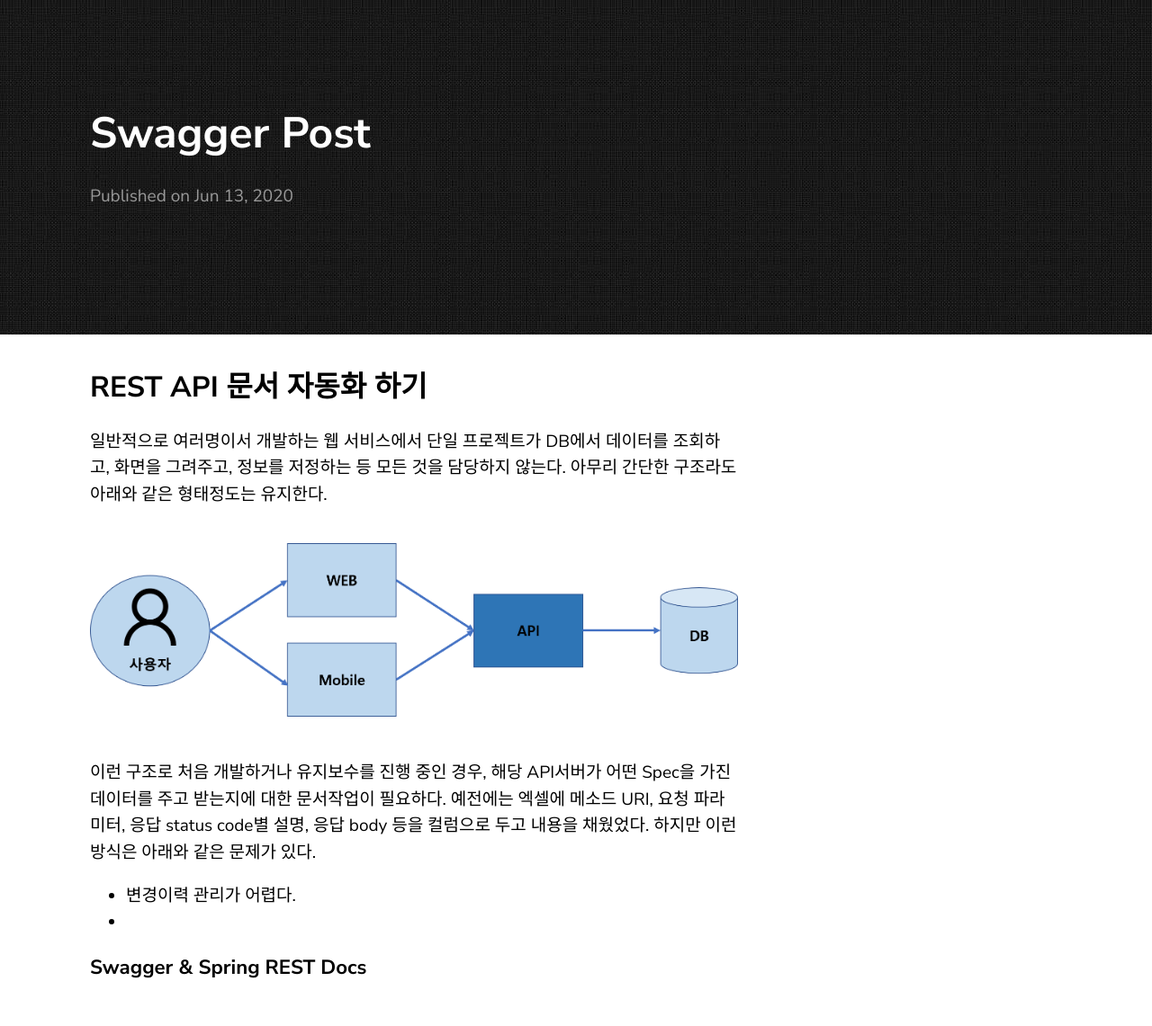
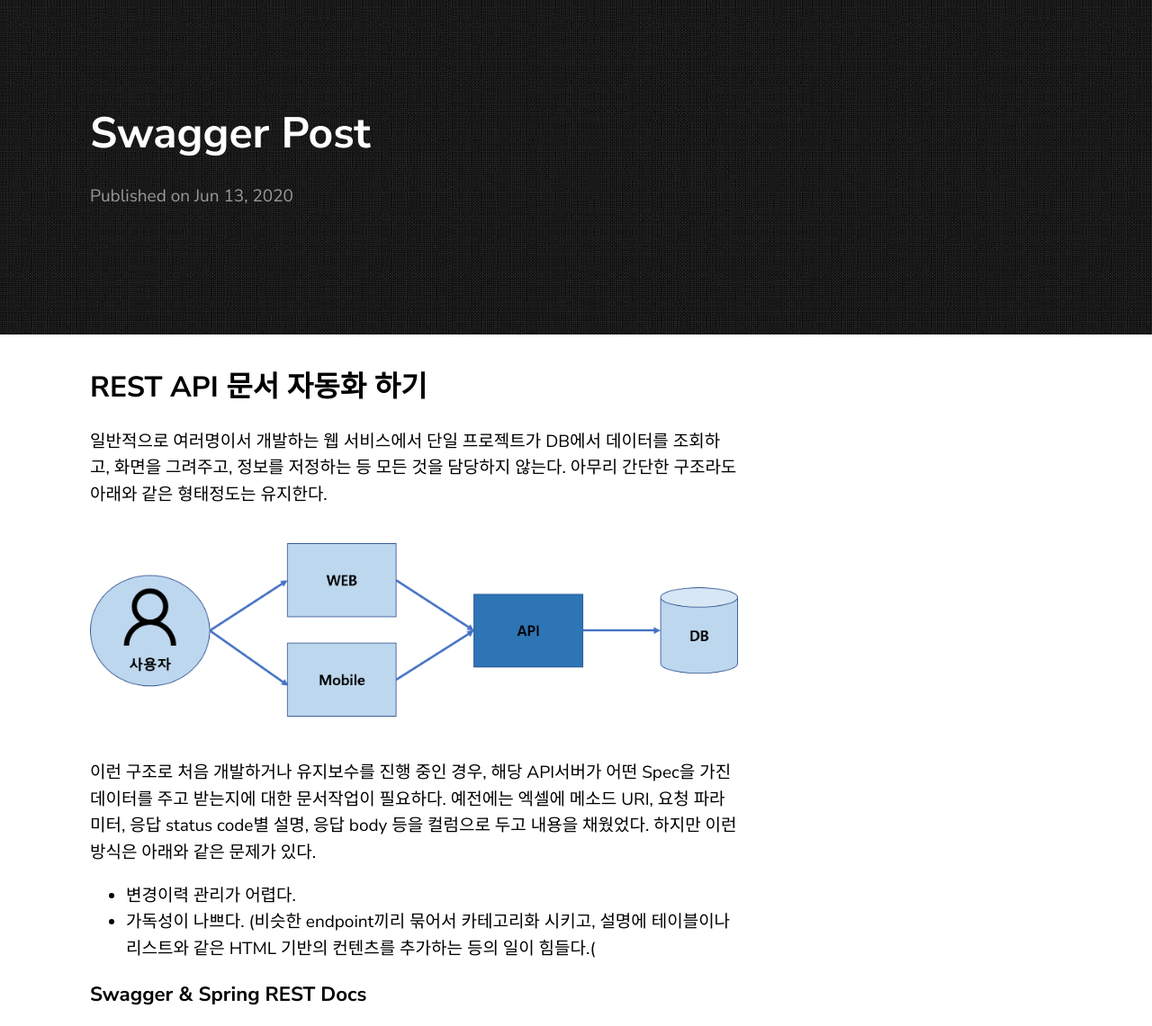
Before and after one commit to rbwls31/rbwls31.github.io, a Jekyll site: the page built from _posts/2020-06-13-swagger-post.markdown, in a window 1280 px wide. Shown: the whole page at 90% size. Built offline with Jekyll 4.4.1, drawn with Linux system fonts in a browser that asks for light colours; our own code applies the rules of GitHub Pages for plain Markdown files; before the commit the page ends 1112 px from its top, so only the background shows below that; part of the change alters nothing that is shown.

Commit message:
_posts/2020-06-13-swagger-post.markdown updated from https://stackedit.io/

```diff
--- a/_posts/2020-06-13-swagger-post.markdown
+++ b/_posts/2020-06-13-swagger-post.markdown
@@ -7,7 +7,7 @@
 예전에는 엑셀에 메소드 URI, 요청 파라미터, 응답 status code별 설명, 응답 body 등을 컬럼으로 두고 내용을 채웠었다.  하지만 이런 방식은 아래와 같은 문제가 있다.
 
  - 변경이력 관리가 어렵다.
- -
+ - 가독성이 나쁘다. (비슷한 endpoint끼리 묶어서 카테고리화 시키고, 설명에  테이블이나 리스트와 같은 HTML 기반의 컨텐츠를 추가하는 등의 일이 힘들다.(
 
 ### Swagger & Spring REST Docs
 
@@ -15,7 +15,7 @@
 
 
 <!--stackedit_data:
-eyJoaXN0b3J5IjpbMzAzMTk5Mzk0LDE3NTI3NTc5MjYsLTE3Nj
-Y3MjI4NDgsNTA3ODk3NTc3LDY5NzAyNzYyLC00ODI3OTY5MzEs
-LTQ3NjMyODYxOF19
+eyJoaXN0b3J5IjpbMTYxNzAwMDI2NCwxNzUyNzU3OTI2LC0xNz
+Y2NzIyODQ4LDUwNzg5NzU3Nyw2OTcwMjc2MiwtNDgyNzk2OTMx
+LC00NzYzMjg2MThdfQ==
 -->
```
